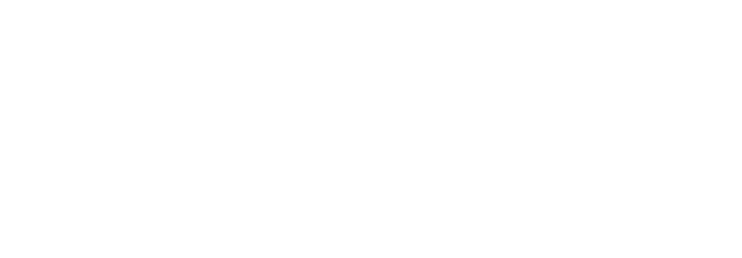
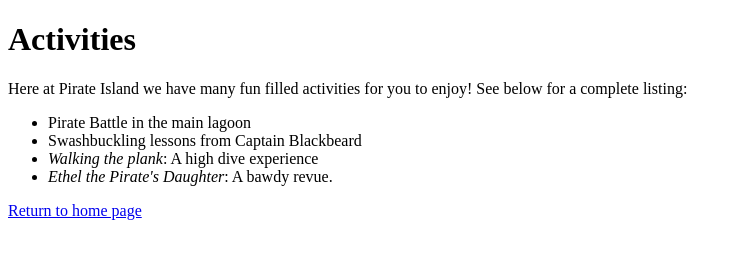
Before and after one commit to KChellis/pirateisland, a plain HTML site: page activities.html in a window 1280 px wide. Shown: the whole page, without its empty margins (0-742 px from the left). Drawn offline with Linux system fonts and the light colour scheme.

Commit message:
Add text and link content to activities.html

```diff
--- a/activities.html
+++ b/activities.html
@@ -2,9 +2,17 @@
 <html>
   <head>
     <link href="css/style.css" rel="stylesheet" type="text/css">
-    <title></title>
+    <title>Activities</title>
   </head>
   <body>
-    <h1></h1>
+    <h1>Activities</h1>
+    <p>Here at Pirate Island we have many fun filled activities for you to enjoy! See below for a complete listing:</p>
+    <ul>
+      <li>Pirate Battle in the main lagoon</li>
+      <li>Swashbuckling lessons from Captain Blackbeard</li>
+      <li><em>Walking the plank</em>: A high dive experience</li>
+      <li><em>Ethel the Pirate's Daughter</em>: A bawdy revue.</li>
+    </ul>
+    <a href="index.html">Return to home page</a>
   </body>
 </html>
```
